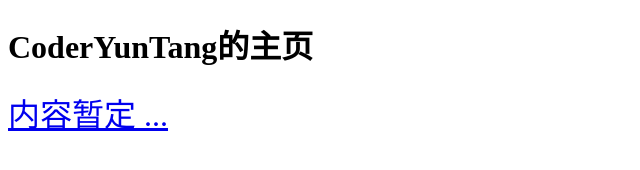
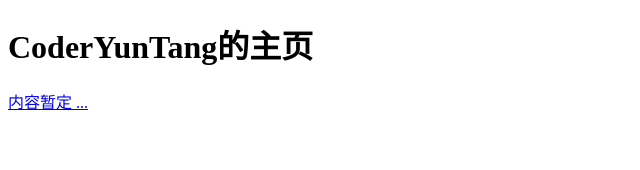
Before and after one commit to CoderYunTang/mei, a plain HTML site: page index.html in a window 1280 px wide. Shown: the whole page, without its empty margins (0-640 px from the left). Drawn offline with Linux system fonts and the light colour scheme.

Commit message:
index.html修改

```diff
--- a/index.html
+++ b/index.html
@@ -6,6 +6,6 @@
 	</head>
 	<body>
 		<h1>CoderYunTang的主页</h1>
-		<a style="font-size: xx-large;" href="mei.html">内容暂定 ...</a>
+		<a href="mei.html">内容暂定 ...</a>
 	</body>
 </html>
```
